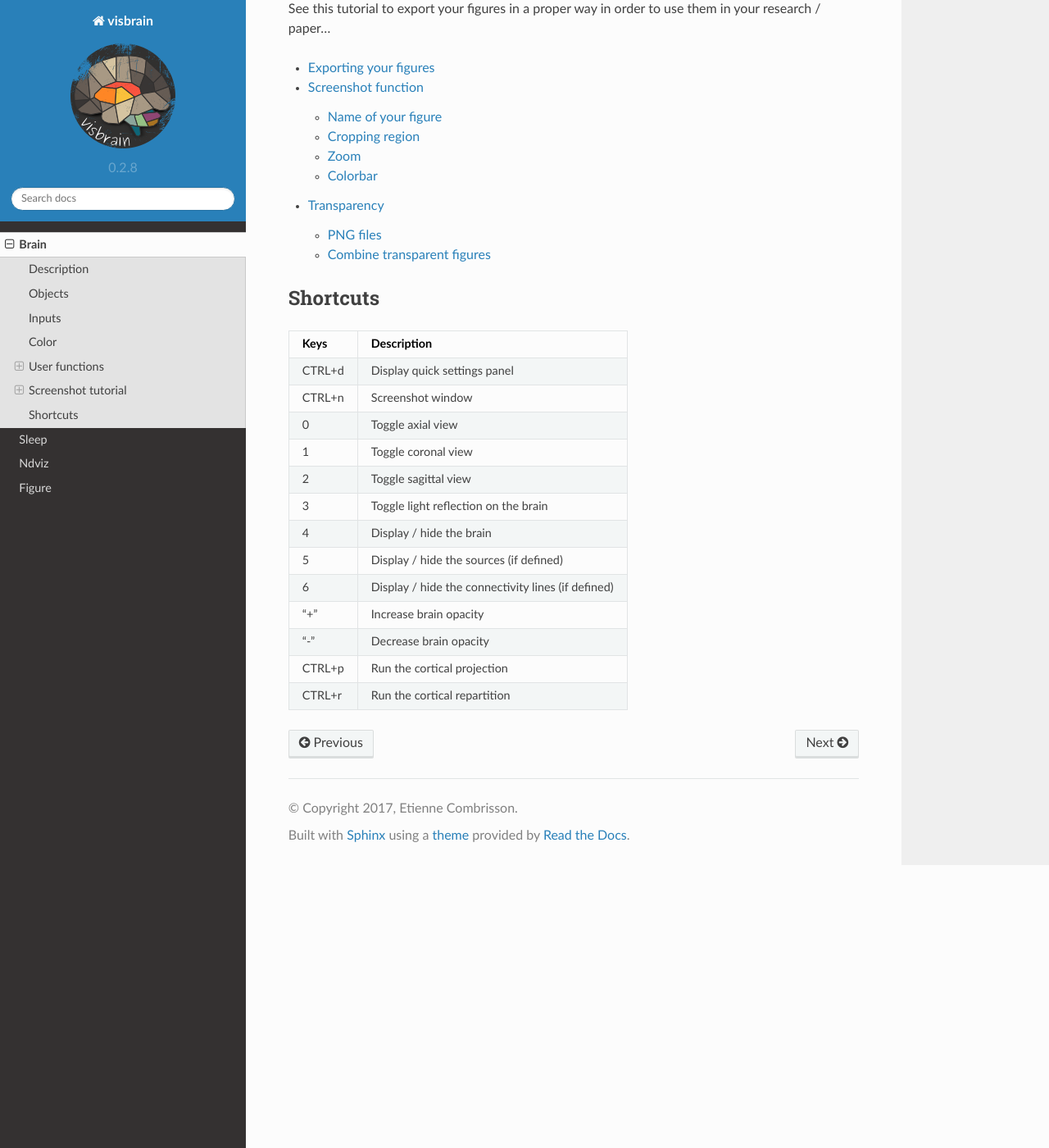
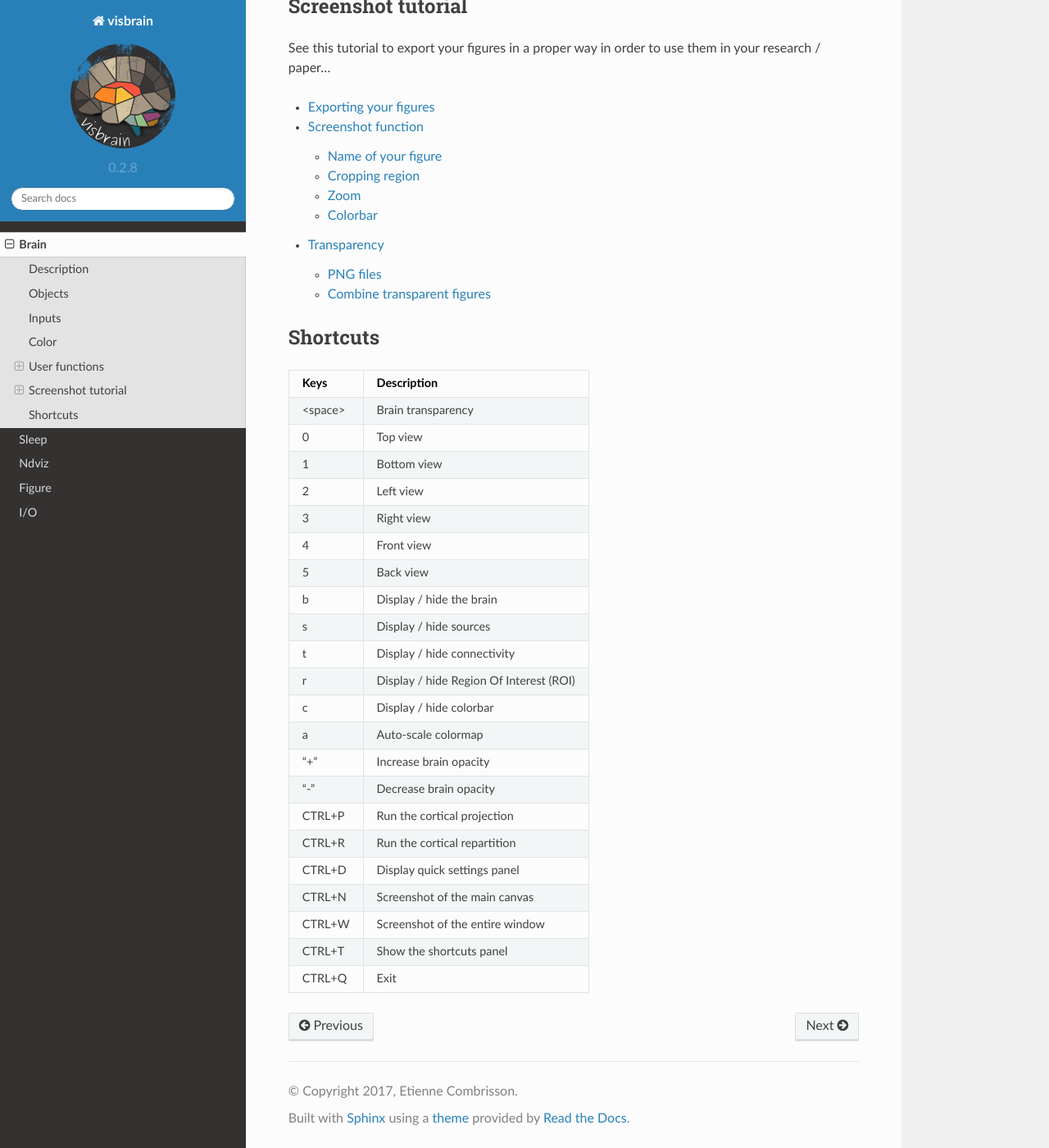
Before and after one commit to EtienneCmb/visbrain, a Sphinx documentation site: the page built from docs/brain.rst, in a window 1280 px wide and 1400 px high, scrolled down 4221 px. Shown: the whole window at 82% size. Built offline with Sphinx 7.4.7 and the Read the Docs theme 2.0.0, drawn with Linux system fonts in a browser that asks for light colours; some of the changed text lies outside the part shown.

```diff
--- a/docs/brain.rst
+++ b/docs/brain.rst
@@ -90,17 +90,26 @@ Shortcuts
 ==============          ==================================================================================
 Keys                    Description
 ==============          ==================================================================================
-CTRL+d                  Display quick settings panel
-CTRL+n                  Screenshot window
-0                       Toggle axial view
-1                       Toggle coronal view
-2                       Toggle sagittal view
-3                       Toggle light reflection on the brain
-4                       Display / hide the brain
-5                       Display / hide the sources (if defined)
-6                       Display / hide the connectivity lines (if defined)
+<space>                 Brain transparency
+0                       Top view
+1                       Bottom view
+2                       Left view
+3                       Right view
+4                       Front view
+5                       Back view
+b                       Display / hide the brain
+s                       Display / hide sources
+t                       Display / hide connectivity
+r                       Display / hide Region Of Interest (ROI)
+c                       Display / hide colorbar
+a                       Auto-scale colormap
 "+"                     Increase brain opacity
 "-"                     Decrease brain opacity
-CTRL+p                  Run the cortical projection
-CTRL+r                  Run the cortical repartition
+CTRL+P                  Run the cortical projection
+CTRL+R                  Run the cortical repartition
+CTRL+D                  Display quick settings panel
+CTRL+N                  Screenshot of the main canvas
+CTRL+W                  Screenshot of the entire window
+CTRL+T                  Show the shortcuts panel
+CTRL+Q                  Exit
 ==============          ==================================================================================
```
Also changed, not shown: docs/index.rst (+20 -0 lines), docs/io.rst (added, +34 -0 lines), docs/vbfunctions.rst (+8 -0 lines), 4 other files.
